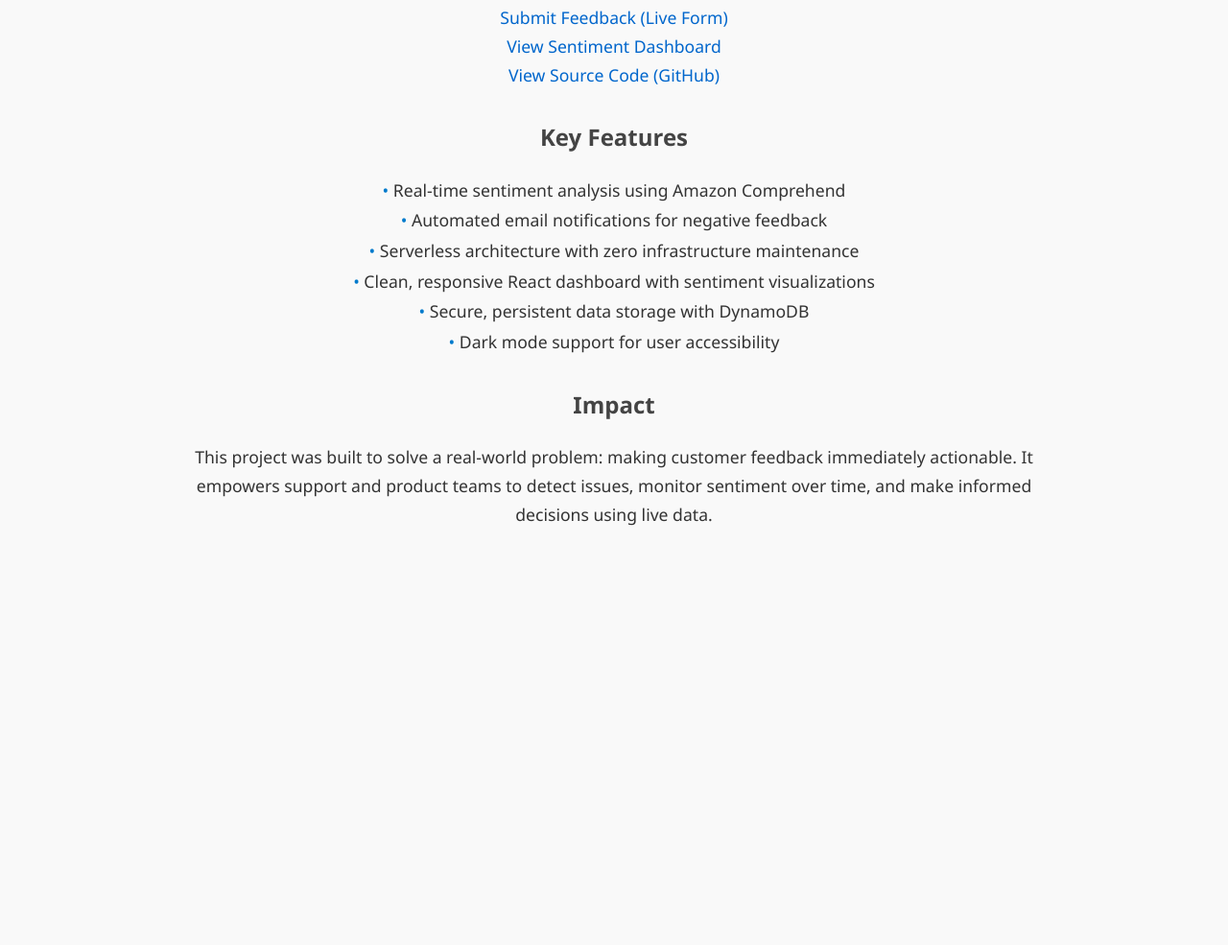
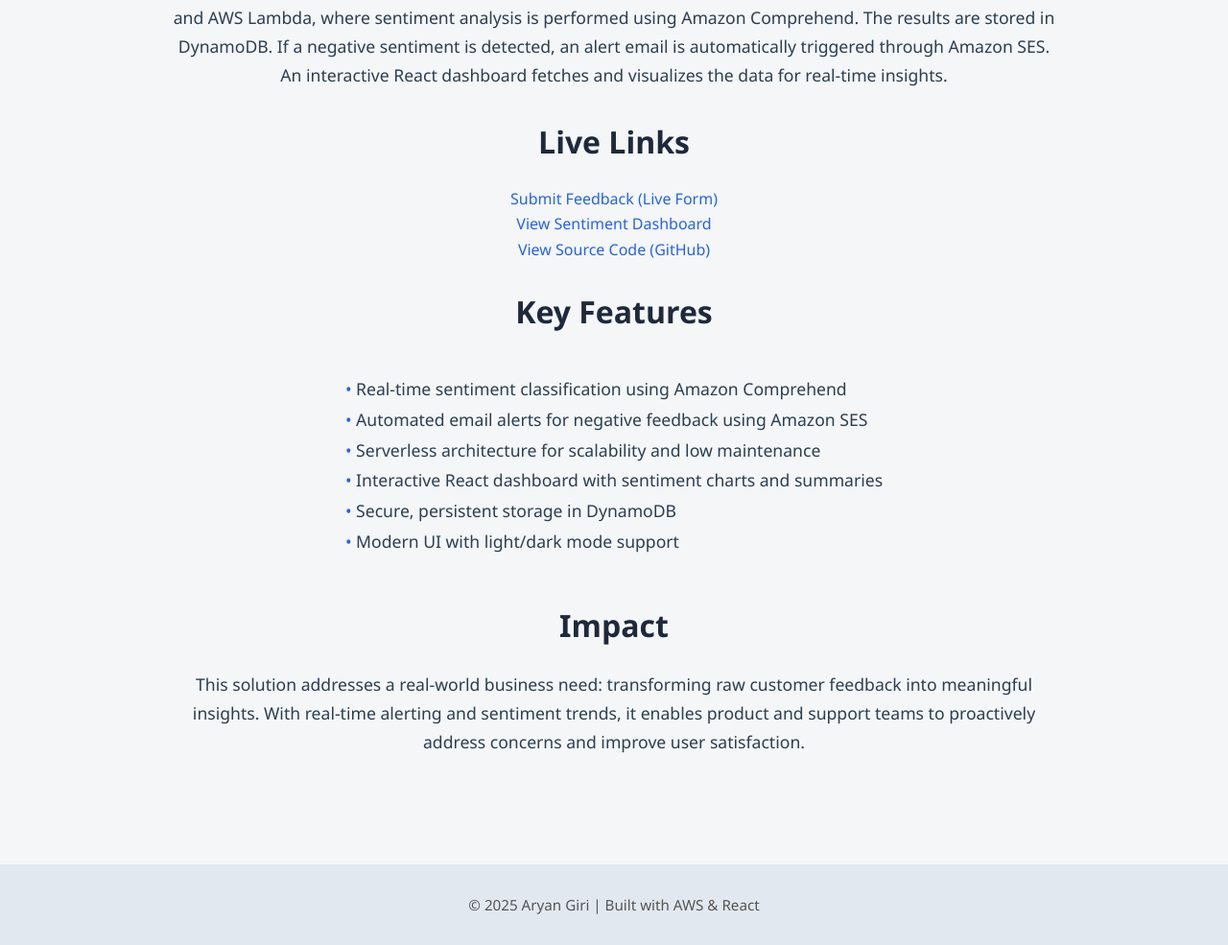
Before and after one commit to aryangirii/sentiment-analyzer-portfolio, a plain HTML site: page index.html in a window 1280 px wide. Shown: the part 754-1739 px from the top of the page at 96% size. Before the commit the page ends 1353 px from the top, so only its background shows below. Drawn offline with Linux system fonts and the light colour scheme.

Commit message:
Update index.html

```diff
--- a/index.html
+++ b/index.html
@@ -1,36 +1,44 @@
 <!DOCTYPE html>
 <html lang="en">
 <head>
-  <meta charset="UTF-8">
-  <meta name="viewport" content="width=device-width, initial-scale=1">
-  <title>Sentiment Analyzer Project</title>
+  <meta charset="UTF-8" />
+  <meta name="viewport" content="width=device-width, initial-scale=1" />
+  <title>Sentiment Analyzer | Aryan Giri Portfolio</title>
   <style>
+    * {
+      box-sizing: border-box;
+    }
+
     body {
-      background-color: #f9f9f9;
       margin: 0;
-      padding: 0;
-      font-family: 'Segoe UI', Tahoma, Geneva, Verdana, sans-serif;
-      color: #333;
+      font-family: "Segoe UI", Tahoma, Geneva, Verdana, sans-serif;
+      background-color: #f4f6f8;
+      color: #2c3e50;
+    }
+
+    header {
+      background-color: #1e3a8a;
+      color: white;
+      padding: 2rem 1rem;
+      text-align: center;
+    }
+
+    header h1 {
+      margin: 0;
+      font-size: 2.5rem;
     }
 
     .container {
-      max-width: 900px;
-      margin: auto;
-      padding: 2rem;
+      max-width: 960px;
+      margin: 0 auto;
+      padding: 2rem 1rem;
       text-align: center;
     }
 
     h2 {
       font-size: 2rem;
-      font-weight: bold;
-      margin-bottom: 1rem;
-      color: #222;
-    }
-
-    h3 {
       margin-top: 2rem;
-      font-size: 1.5rem;
-      color: #444;
+      color: #1e293b;
     }
 
     p {
@@ -44,64 +52,94 @@
       padding: 0;
       font-size: 1.1rem;
       line-height: 1.8;
+      text-align: left;
+      display: inline-block;
     }
 
     ul li::before {
       content: "• ";
-      color: #007acc;
+      color: #2563eb;
     }
 
     a {
-      color: #0066cc;
+      color: #2563eb;
       text-decoration: none;
     }
 
     a:hover {
       text-decoration: underline;
     }
+
+    .links a {
+      display: block;
+      margin: 0.3rem 0;
+    }
+
+    footer {
+      margin-top: 4rem;
+      padding: 2rem 1rem;
+      text-align: center;
+      background-color: #e2e8f0;
+      font-size: 0.95rem;
+      color: #555;
+    }
   </style>
 </head>
 <body>
 
-  <section class="container">
-    <h2>Sentiment Analyzer – Real-Time Customer Feedback Intelligence</h2>
+  <header>
+    <h1>Sentiment Analyzer</h1>
+    <p>Real-Time Customer Feedback Intelligence</p>
+  </header>
 
+  <div class="container">
+    <h2>Project Overview</h2>
     <p>
-      This project is a fully deployed, production-ready application that allows organizations to collect, analyze, and visualize customer feedback in real time. Built on a serverless AWS architecture, it uses Amazon Comprehend to extract sentiment from user input and presents the results on an interactive React dashboard. It is designed for high scalability, ease of use, and actionable insights, helping businesses improve customer experience through real-time feedback monitoring.
+      Sentiment Analyzer is a production-ready application designed to help organizations understand and act on customer feedback in real time.
+      Using a fully serverless architecture built on AWS, the platform analyzes sentiment using natural language processing and provides
+      live visual feedback through a React-based dashboard. The solution is scalable, cost-effective, and highly actionable—designed for businesses that value customer experience.
     </p>
 
-    <h3>Technologies & Services</h3>
+    <h2>Technologies & Services</h2>
     <p>
       React.js (Frontend) · AWS Lambda (Node.js/Python) · Amazon Comprehend (NLP) · Amazon API Gateway · DynamoDB · Amazon SES · AWS S3 + CloudFront
     </p>
 
-    <h3>Architecture Overview</h3>
+    <h2>Architecture Overview</h2>
     <p>
-      Users submit feedback through a form hosted on AWS S3. This data is routed via API Gateway to a Lambda function, which performs sentiment analysis using Amazon Comprehend and stores the results in DynamoDB. If negative sentiment is detected, Amazon SES sends an alert email. A React.js dashboard pulls this data to display live sentiment trends and breakdowns.
+      Feedback is submitted via a web form hosted on AWS S3. The data is processed through Amazon API Gateway and AWS Lambda,
+      where sentiment analysis is performed using Amazon Comprehend. The results are stored in DynamoDB. If a negative sentiment is detected,
+      an alert email is automatically triggered through Amazon SES. An interactive React dashboard fetches and visualizes the data for real-time insights.
     </p>
 
-    <h3>Live Links</h3>
-    <p>
-      <a href="https://your-form-url" target="_blank">Submit Feedback (Live Form)</a><br/>
-      <a href="https://your-dashboard-url" target="_blank">View Sentiment Dashboard</a><br/>
+    <h2>Live Links</h2>
+    <div class="links">
+      <a href="https://your-form-url" target="_blank">Submit Feedback (Live Form)</a>
+      <a href="https://your-dashboard-url" target="_blank">View Sentiment Dashboard</a>
       <a href="https://github.com/aryangirii/feedback-dashboard" target="_blank">View Source Code (GitHub)</a>
-    </p>
+    </div>
 
-    <h3>Key Features</h3>
+    <h2>Key Features</h2>
     <ul>
-      <li>Real-time sentiment analysis using Amazon Comprehend</li>
-      <li>Automated email notifications for negative feedback</li>
-      <li>Serverless architecture with zero infrastructure maintenance</li>
-      <li>Clean, responsive React dashboard with sentiment visualizations</li>
-      <li>Secure, persistent data storage with DynamoDB</li>
-      <li>Dark mode support for user accessibility</li>
+      <li>Real-time sentiment classification using Amazon Comprehend</li>
+      <li>Automated email alerts for negative feedback using Amazon SES</li>
+      <li>Serverless architecture for scalability and low maintenance</li>
+      <li>Interactive React dashboard with sentiment charts and summaries</li>
+      <li>Secure, persistent storage in DynamoDB</li>
+      <li>Modern UI with light/dark mode support</li>
     </ul>
 
-    <h3>Impact</h3>
+    <h2>Impact</h2>
     <p>
-      This project was built to solve a real-world problem: making customer feedback immediately actionable. It empowers support and product teams to detect issues, monitor sentiment over time, and make informed decisions using live data.
+      This solution addresses a real-world business need: transforming raw customer feedback into meaningful insights.
+      With real-time alerting and sentiment trends, it enables product and support teams to proactively address concerns
+      and improve user satisfaction.
     </p>
-  </section>
+  </div>
+
+  <footer>
+    &copy; 2025 Aryan Giri | Built with AWS & React
+  </footer>
 
 </body>
 </html>
```
